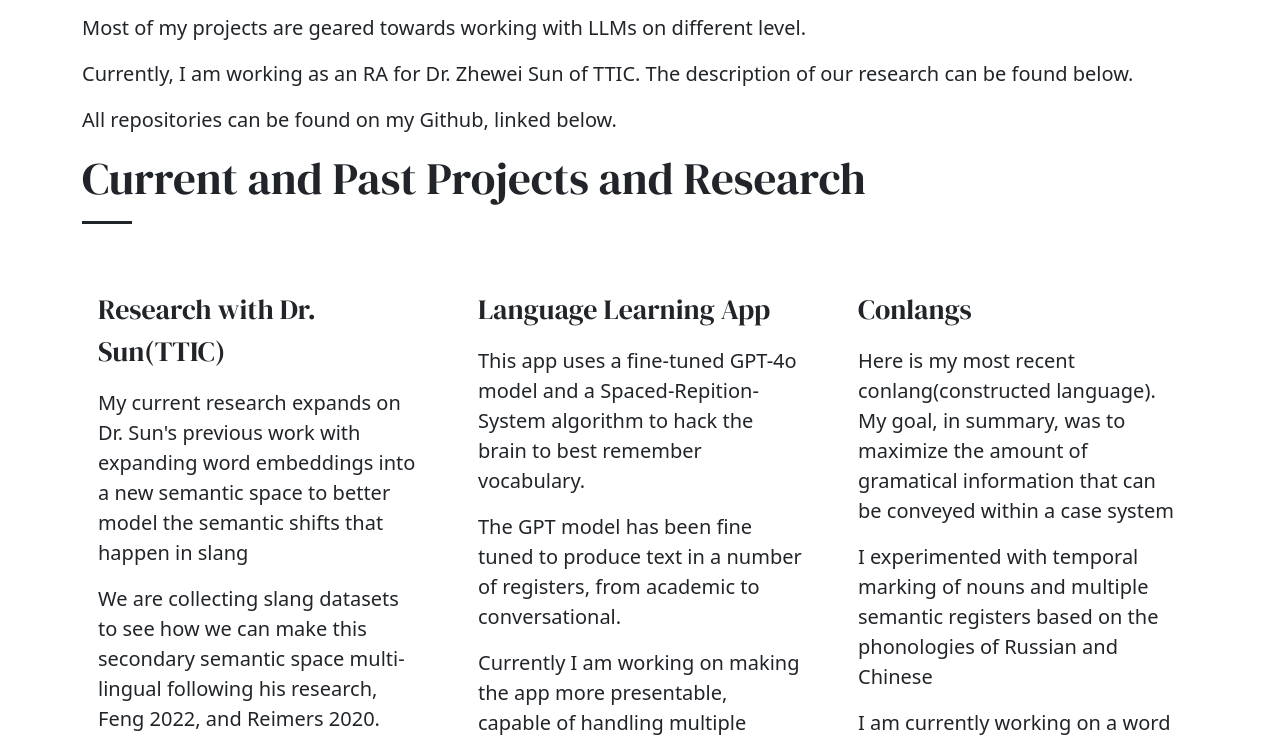
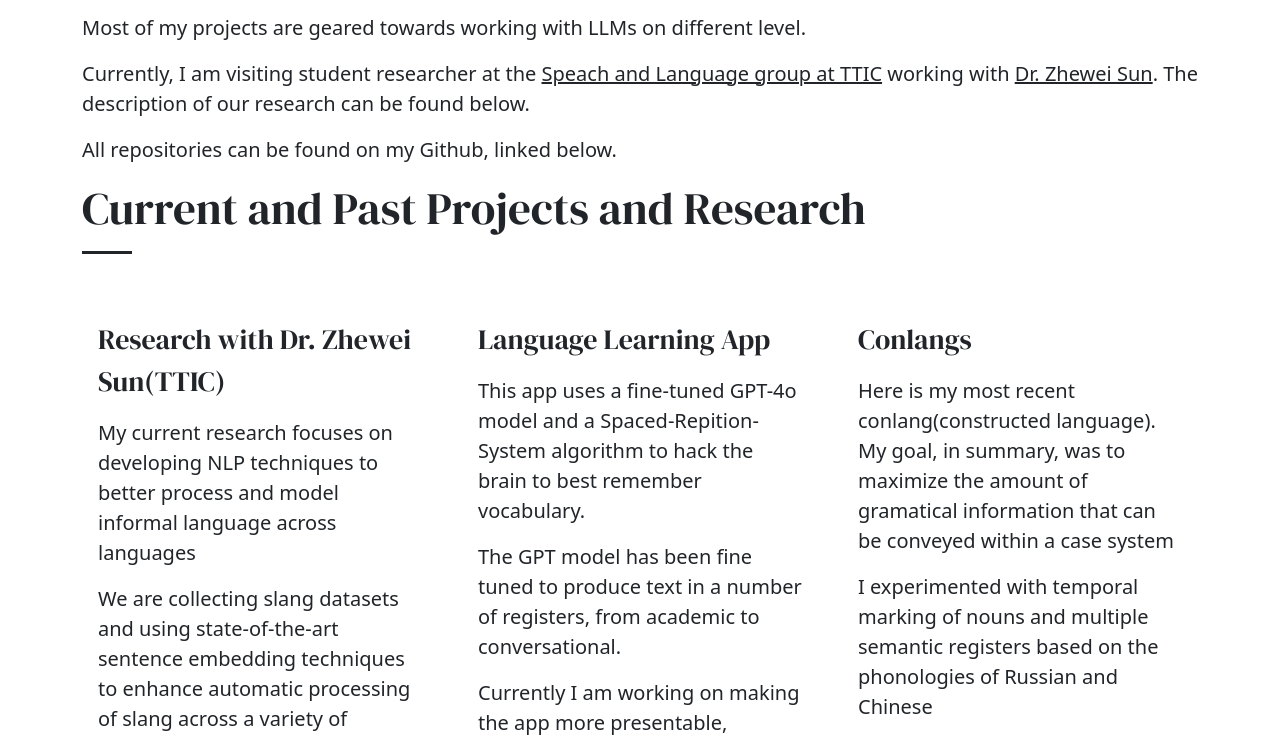
Before and after one commit to nolpozz/nolpozz.github.io, a plain HTML site: page index.html in a window 1280 px wide. Shown: the part 1949-2686 px from the top of the page. Drawn offline with nearby package versions, Linux system fonts and the light colour scheme.

Commit message:
info changes

```diff
--- a/index.html
+++ b/index.html
@@ -128,7 +128,7 @@
       <img src="img/github-activity.png" class='mb-3'>
 
       <p class='lead'>Most of my projects are geared towards working with LLMs on different level.</p>
-      <p class='lead'>Currently, I am working as an RA for Dr. Zhewei Sun of TTIC. The description of our research can be found below.</p>
+      <p class='lead'>Currently, I am visiting student researcher at the <a href='slattic.ttic.edu/people' class='text-dark' target='_blank'>Speach and Language group at TTIC</a> working with  <a href='https://www.ttic.edu/faculty/sun/' class='text-dark' target='_blank'>Dr. Zhewei Sun</a>. The description of our research can be found below.</p>
       <p class='lead'>All repositories can be found on my Github, linked below.</p>
 
       <h2 class='mb-5 underline'>Current and Past Projects and Research</h2>
@@ -137,9 +137,9 @@
         <div class='col-sm-4'>
           <div class='p-3'>
             <div class=''>
-              <blockquote class='quotation'>Research with Dr. Sun(TTIC)</blockquote>
-              <p class='lead'>My current research expands on Dr. Sun's previous work with expanding word embeddings into a new semantic space to better model the semantic shifts that happen in slang</p>
-              <p class='lead'>We are collecting slang datasets to see how we can make this secondary semantic space multi-lingual following his research, Feng 2022, and Reimers 2020.</p>
+              <blockquote class='quotation'>Research with Dr. Zhewei Sun(TTIC)</blockquote>
+              <p class='lead'>My current research focuses on developing NLP techniques to better process and model informal language across languages</p>
+              <p class='lead'>We are collecting slang datasets and using state-of-the-art sentence embedding techniques to enhance automatic processing of slang across a variety of languages.</p>
             </div>
             <div class='card-footer'>
               <a href='https://github.com/Sun-NLP/Multilingual-Slang' class='btn btn-sm btn-light'><i class="bi-github"></i> Code</a>
@@ -192,7 +192,7 @@
       <sup>Contact</sup>
       <h2 class='mb-5'>Let's Talk</h2>
 
-      <p class='w-sm ms-auto me-auto lead'>Send an email to nolanpozzobon@uchicago.edu or connect on LinkedIn(link everywhere)</p>
+      <p class='w-sm ms-auto me-auto lead'>Send an email to nolanpozzobon[at]uchicago.edu or connect on LinkedIn(link everywhere)</p>
 
       <div class='mt-5'>
         <a target='_blank' href='https://www.linkedin.com/in/nolan-pozzobon-688a64290/' class='btn btn-primary'><i class="bi-linkedin"></i> Connect on LinkedIn</a>
```
Also changed, not shown: 1 other file.
